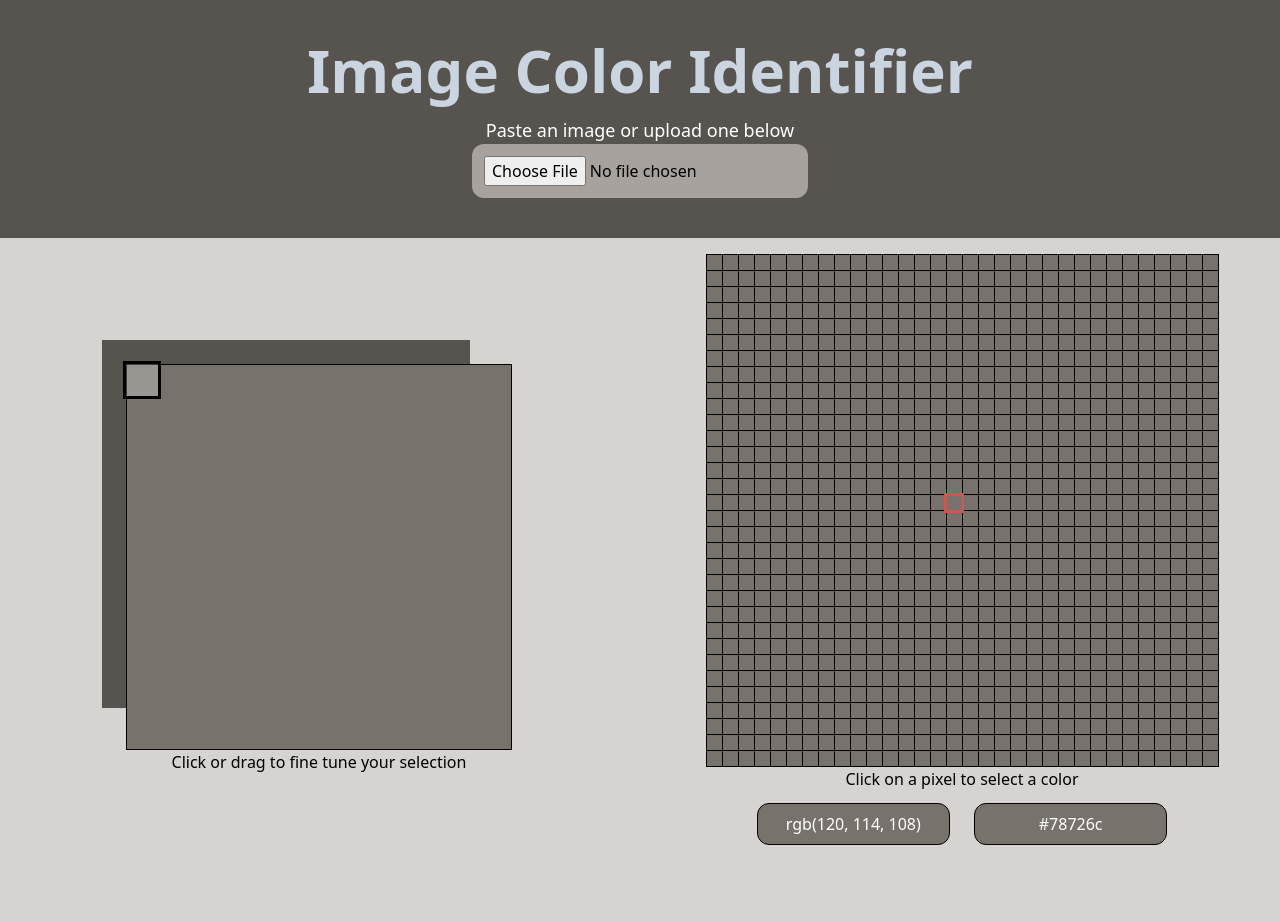
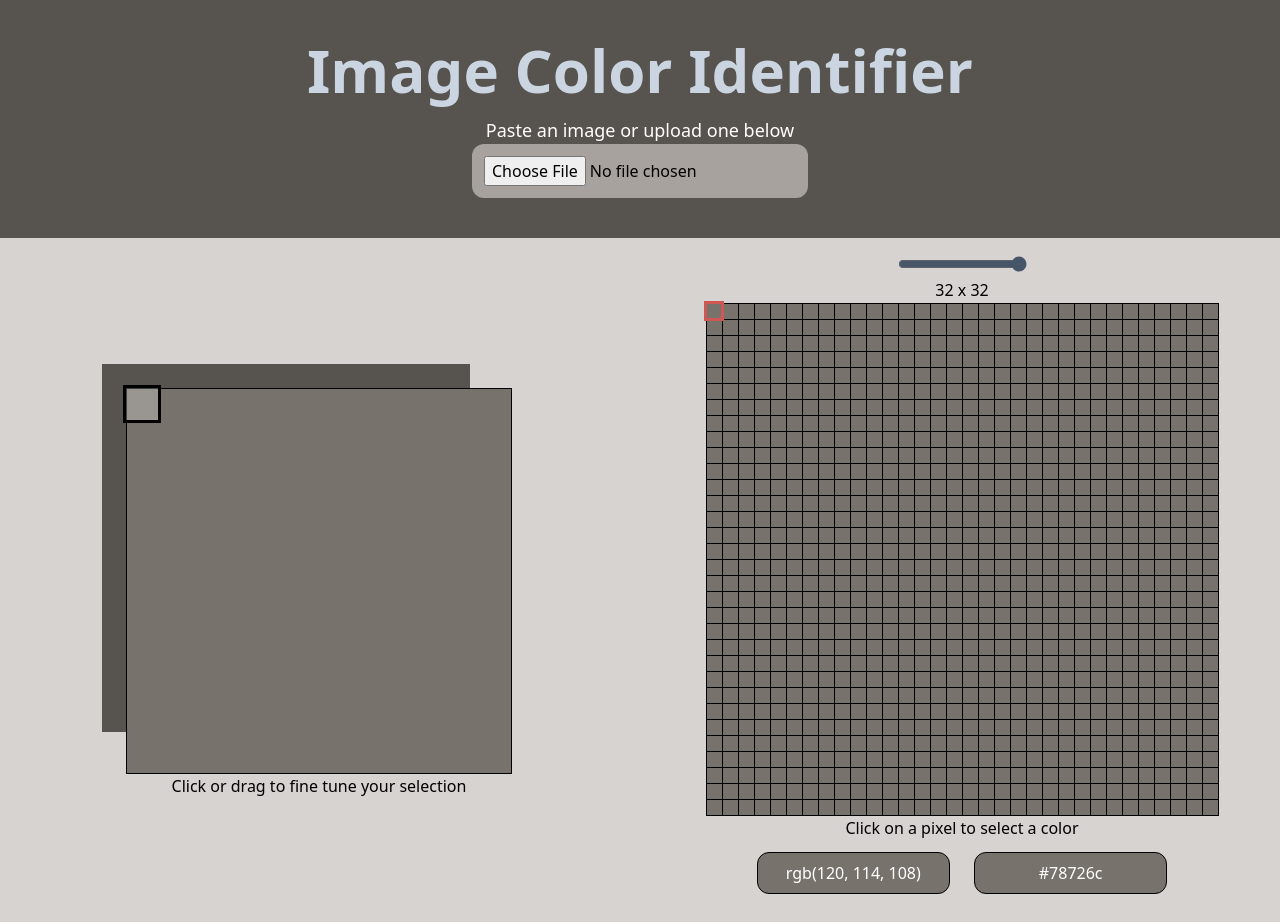
Before and after one commit to andrewctam/color-identifier, a Next.js app: page / in a window 1280 px wide. Before the commit the page ends 873 px from the top, so only its background shows below. Built offline with nearby package versions, Linux system fonts and the light colour scheme.

Commit message:
Add zooming for matrix

```diff
--- a/components/App.js
+++ b/components/App.js
@@ -1,4 +1,4 @@
-import { useState, useEffect, useRef } from 'react';
+import { useState, useEffect } from 'react';
 import ColorIdentifier from './ColorIdentifier';
 
 
@@ -74,7 +74,7 @@ const App = (props) => {
 
             <p className="text-lg text-white mt-4">Paste an image or upload one below</p>
             <div className="bg-stone-400 max-w-fit mx-auto p-3 rounded-xl" >
-                <input type='file' onInput={uploadImage} accept = {".png, .jpg, .jpeg, .gif, .bmp, .tiff, .webp"} />
+                <input className = "overflow-hidden whitespace-nowrap text-ellipsis flex" type='file' onInput={uploadImage} accept = {".png, .jpg, .jpeg, .gif, .bmp, .tiff, .webp"} />
             </div>
         </div>
 
--- a/components/ColorIdentifier.js
+++ b/components/ColorIdentifier.js
@@ -1,30 +1,33 @@
-import {useState, useEffect, useRef} from 'react';
+import {useState, useRef} from 'react';
 import MatrixDisplay from './MatrixDisplay';
 import ImageCanvas from './ImageCanvas';
 import CropImage from './CropImage';
 
 const ColorIdentifier = (props) => {
-    const [selection, setSelection] = useState(new Array(32).fill(32).map(() => new Array(32).fill("rgb(120, 114, 108)")));
+    const [boxSize, setBoxSize] = useState(32);
 
     const [canvasStartX, setCanvasStartX] = useState(0);
     const [canvasStartY, setCanvasStartY] = useState(0);
 
+    const [canvasMouseX, setCanvasMouseX] = useState(0);
+    const [canvasMouseY, setCanvasMouseY] = useState(0);
+
     const [extraX, setExtraX] = useState(0);
     const [extraY, setExtraY] = useState(0);
+
 
     const imageBoxRef = useRef(null);
     const ctxRef = useRef(null);
     const canvasRef = useRef(null);
 
 
-    const cropNecessary = imageBoxRef.current &&
-                    props.image &&
-                        (props.image.width > canvasRef.current.offsetWith ||
-                        props.image.height > canvasRef.current.offsetHeight);
+    const cropNecessary = imageBoxRef.current && props.image &&
+                            (props.image.width > canvasRef.current.offsetWith ||
+                            props.image.height > canvasRef.current.offsetHeight);
     return (
     <div className = "">
         {cropNecessary ?
-        <CropImage image = {props.image} imageURL = {props.imageURL} setSelection = {setSelection}
+        <CropImage image = {props.image} imageURL = {props.imageURL}
             canvasWidth = {canvasRef.current.offsetWidth - 2}
             canvasHeight = {canvasRef.current.offsetHeight - 2}
             setCanvasStartX = {setCanvasStartX}
@@ -37,7 +40,7 @@ const ColorIdentifier = (props) => {
 
         <div className = "lg:grid lg:grid-cols-2 lg:gap-2">
             <div className = "mx-auto lg:my-auto w-fit h-fit rounded-xl mt-8 mb-6 relative">
-                <ImageCanvas image = {props.image} setSelection = {setSelection}
+                <ImageCanvas image = {props.image}
                     imageBoxRef = {imageBoxRef}
                     ctxRef = {ctxRef}
                     canvasRef = {canvasRef}
@@ -45,17 +48,30 @@ const ColorIdentifier = (props) => {
                     canvasStartX = {canvasStartX}
                     canvasStartY = {canvasStartY}
 
+                    setCanvasMouseX = {setCanvasMouseX}
+                    setCanvasMouseY = {setCanvasMouseY}
+
+                    canvasMouseX = {canvasMouseX}
+                    canvasMouseY = {canvasMouseY}
+
                     extraX = {extraX}
                     extraY = {extraY}
+
+                    boxSize = {boxSize}
                 />
 
                 <div className = "hidden lg:block lg:absolute lg:-top-6 lg:-left-6 -z-10 bg-stone-600" style = {{
                     width: canvasRef.current ? canvasRef.current.offsetWidth : "368px",
                     height: canvasRef.current ? canvasRef.current.offsetHeight : "368px"
-                }}></div>
+                }} />
             </div>
 
-            <MatrixDisplay selection = {selection} />
+            <MatrixDisplay
+                boxSize = {boxSize}
+                setBoxSize = {setBoxSize}
+                ctxRef = {props.image ? ctxRef : null}
+                canvasMouseX={canvasMouseX}
+                canvasMouseY = {canvasMouseY}/>
         </div>
 
 
--- a/components/ImageCanvas.js
+++ b/components/ImageCanvas.js
@@ -1,12 +1,14 @@
-import { useState, useEffect, useRef } from 'react';
+import { useState, useEffect } from 'react';
 import SelectionBox from './SelectionBox';
 
 const ImageCanvas = (props) => {
     const [mouseDown, setMouseDown] = useState(false);
-    const [x, setX] = useState(0);
-    const [y, setY] = useState(0);
 
-    const [boxSize, setBoxSize] = useState(32);
+    useEffect(() => {
+        drawCanvas();
+        //eslint-disable-next-line
+    }, [props.image, props.canvasStartX, props.canvasStartY, props.extraX, props.extraY]);
+
 
     const drawCanvas = () => {
         const canvas = props.canvasRef.current;
@@ -19,7 +21,7 @@ const ImageCanvas = (props) => {
 
             ctx.drawImage(props.image, props.canvasStartX, props.canvasStartY, canvas.width, canvas.height, 0, 0, canvas.width, canvas.height);
 
-            placeBox(new Event('mousedown'), canvas.width / 2 - boxSize / 2 + props.extraX, canvas.height / 2 - boxSize / 2 + props.extraY);
+            placeBox(new Event('mousedown'), canvas.width / 2 - props.boxSize / 2 + props.extraX, canvas.height / 2 - props.boxSize / 2 + props.extraY);
 
         } else {
             canvas.width = props.imageBoxRef.current.offsetWidth;
@@ -30,21 +32,14 @@ const ImageCanvas = (props) => {
         }
     }
 
-    useEffect(() => {
-        drawCanvas();
-        //eslint-disable-next-line
-    }, [props.image, props.canvasStartX, props.canvasStartY, props.extraX, props.extraY]);
 
-    useEffect(() => {
-        //window.addEventListener('resize', drawCanvas);
-        placeBox(new Event('mousedown'), 0, 0);
-        //eslint-disable-next-line
-    }, [])
 
     const placeBox = (e, xPos = null, yPos = null) => {
-        const sideLength = boxSize / 2;
+        e.stopPropagation();
 
-        const maxWidth = props.canvasRef.current.offsetWidth - sideLength * 2 - 2;
+        const sideLength = props.boxSize / 2;
+
+        const maxWidth = props.canvasRef.current.offsetWidth - sideLength * 2 - 2; // -2 for border
         const maxHeight = props.canvasRef.current.offsetHeight - sideLength * 2 - 2;
 
         if (xPos === null)
@@ -60,35 +55,24 @@ const ImageCanvas = (props) => {
         yPos = Math.max(0, yPos)
         yPos = Math.min(maxHeight, yPos)
 
-        setX(xPos);
-        setY(yPos);
+        props.setCanvasMouseX(xPos);
+        props.setCanvasMouseY(yPos);
+    }
 
 
-        if (props.image) {
-            const matrix = new Array(32).fill(null).map(() => new Array(32).fill(""));
 
-            for (let i = 0; i < 32; i++) {
-                for (let j = 0; j < 32; j++) {
-                    const pixel = props.ctxRef.current.getImageData(xPos + i, yPos + j, 1, 1).data;
-                    matrix[j][i] = `rgb(${pixel[0]}, ${pixel[1]}, ${pixel[2]})`;
-                }
-            }
-            props.setSelection(matrix)
-        }
-        e.stopPropagation();
-    }
 
     return (
         <div ref={props.imageBoxRef} className="w-96 h-96">
             <div className="relative cursor-crosshair w-fit h-fit"
                 draggable={false}
-                onMouseMove={(e) => { if (mouseDown) placeBox(e); }}
-                onMouseDown={(e) => { placeBox(e); setMouseDown(true) }}
-                onMouseUp={() => { setMouseDown(false) }}>
+                onPointerMove={(e) => { if (mouseDown) placeBox(e); }}
+                onPointerDown={(e) => { placeBox(e); setMouseDown(true) }}
+                onPointerUp={() => { setMouseDown(false) }}>
 
                 <canvas ref={props.canvasRef} className = "m-auto border border-black"/>
 
-                <SelectionBox x={x} y={y} width={boxSize} height={boxSize} />
+                <SelectionBox x={props.canvasMouseX} y={props.canvasMouseY} width={props.boxSize} height={props.boxSize} />
             </div>
 
             <p className = "absolute overflow-none break-normal whitespace-nowrap" style ={{
--- a/components/MatrixDisplay.js
+++ b/components/MatrixDisplay.js
@@ -2,12 +2,11 @@ import Pixel from './Pixel';
 import { useState } from 'react';
 
 const MatrixDisplay = (props) => {
-    const [selectedX, setSelectedX] = useState(15);
-    const [selectedY, setSelectedY] = useState(15);
+    const [selectedX, setSelectedX] = useState(0);
+    const [selectedY, setSelectedY] = useState(0);
     const select = (x, y) => {
         setSelectedX(x);
         setSelectedY(y);
-
     }
 
     const toHex = (str) => {
@@ -28,45 +27,99 @@ const MatrixDisplay = (props) => {
 
     }
 
-    if (props.selection) {
-        var rgb = props.selection[selectedX][selectedY]
-        var hex = rgbToHex(rgb);
-        var textColor = darkOrWhiteText(hex)
+    //use for loops over map to splice matrix if necessary since boxSize may be less than the selection size
+
+    if (selectedX >= props.boxSize) {
+        var x = props.boxSize - 1;
+        setSelectedX(x)
     } else {
-        rgb = "";
-        hex = "";
-        textColor = "white";
+        x = selectedX;
     }
 
-    return (
-        <div className = "w-full h-full mx-auto p-4 cursor-crosshair">
-            <table className='mx-auto'>
-                <tbody>
-                {props.selection ?
-                    props.selection.map((row, i) =>
-                    <tr key = {"row" + i}>
-                        {row.map((pixel, j) =>
-                        <Pixel
-                            color = {pixel}
+    if (selectedY >= props.boxSize) {
+        var y = props.boxSize - 1;
+        setSelectedY(y)
+    } else {
+        y = selectedY;
+    }
+
+
+    if (props.ctxRef) {
+
+        var matrix = new Array(props.boxSize).fill().map(
+            (row, i) =>
+                <tr key = {"row" + i}>
+                {
+                    new Array(props.boxSize).fill().map(
+                        (col, j) => {
+                        const pixel = props.ctxRef.current.getImageData(props.canvasMouseX + j, props.canvasMouseY + i, 1, 1).data; //swap i and j to rotate img
+
+                        return <Pixel
+                            color = {`rgb(${pixel[0]}, ${pixel[1]}, ${pixel[2]})`}
                             key = {i + "," + j}
                             x = {i}
                             y = {j}
                             select = {select}
                             selected = {selectedX === i && selectedY === j}
-                        />
-                        )}
-                    </tr>)
-                : null}
+                            boxSize = {props.boxSize}
+                    />})
+                }
+
+            </tr>
+        )
+
+    } else {
+        matrix = new Array(props.boxSize).fill().map(
+            (row, i) =>
+                <tr key = {"row" + i}>
+                {
+                    new Array(props.boxSize).fill().map(
+                        (col, j) =>
+                        <Pixel
+                            color = {"rgb(120, 114, 108)"}
+                            key = {i + "," + j}
+                            x = {i}
+                            y = {j}
+                            select = {select}
+                            selected = {selectedX === i && selectedY === j}
+                            boxSize = {props.boxSize}
+                    />)
+                }
+            </tr>
+        )
+    }
+
+
+
+    var rgb = matrix[x].props.children[y].props.color
+    var hex = rgbToHex(rgb);
+    var textColor = darkOrWhiteText(hex)
+
+
+
+    console.log(matrix)
+    return (
+        <div className = "w-full h-full mx-auto p-4">
+
+            <div>
+                <input type="range" min="1" max="32" step = "1" className = "accent-slate-600" value={props.boxSize} onChange = {(e) => {props.setBoxSize(parseInt(e.target.value))}}/>
+                <br/>
+                {props.boxSize + " x " + props.boxSize}
+            </div>
+
+            <table className='mx-auto cursor-crosshair'>
+
+                <tbody>
+                    {matrix}
                 </tbody>
             </table>
 
             <p>Click on a pixel to select a color</p>
 
             <div className = "text-center text-white p-3">
-                <input value = {rgb} className = "inline-block p-2 border border-black text-center w-1/3 rounded-xl mx-3 bg-stone-300" style = {{"backgroundColor": props.selection[selectedX][selectedY], color: textColor}} onClick = {(e) => {e.target.select()}} readOnly = {true} />
-                <input value = {hex} className = "inline-block p-2 border border-black text-center w-1/3 rounded-xl mx-3 bg-stone-300" style = {{"backgroundColor": props.selection[selectedX][selectedY], color: textColor}} onClick = {(e) => {e.target.select()}} readOnly = {true} />
+                <input value = {rgb} className = "inline-block p-2 border border-black text-center w-1/3 rounded-xl mx-3 bg-stone-300" style = {{"backgroundColor": rgb, color: textColor}} onClick = {(e) => {e.target.select()}} readOnly = {true} />
+                <input value = {hex} className = "inline-block p-2 border border-black text-center w-1/3 rounded-xl mx-3 bg-stone-300" style = {{"backgroundColor": rgb, color: textColor}} onClick = {(e) => {e.target.select()}} readOnly = {true} />
             </div>
-
 
 
         </div>
--- a/components/Pixel.js
+++ b/components/Pixel.js
@@ -3,12 +3,14 @@ const Pixel = (props) => {
     const [hovered, setHovered] = useState(false)
 
     const style = {
+        "width": (32 * 16 / props.boxSize) + "px",
+        "height": (32 * 16 / props.boxSize) + "px",
         "backgroundColor": props.color,
         "border": props.selected ? "2px solid rgb(206, 87, 84)" : hovered ? "2px solid black" : "1px solid black",
         "outline": props.selected ? "2px solid rgb(206, 87, 84)" : "none"
     }
 
-    return <td className = "w-4 h-4 m-1" style={style} onClick = {() => {props.select(props.x, props.y)}}
+    return <td className = "m-1" style={style} onClick = {() => {props.select(props.x, props.y)}}
     onMouseEnter = {() => {setHovered(true)}} onMouseLeave={() => {setHovered(false)}} />
 }
 
```
Also changed, not shown: components/CropImage.js (+9 -9 lines), 1 other file (tests, documents, lock files or other folders).
